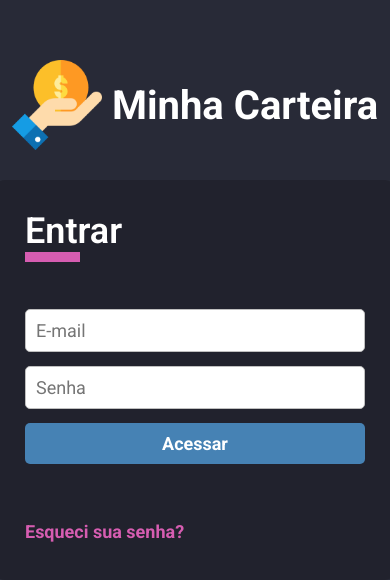
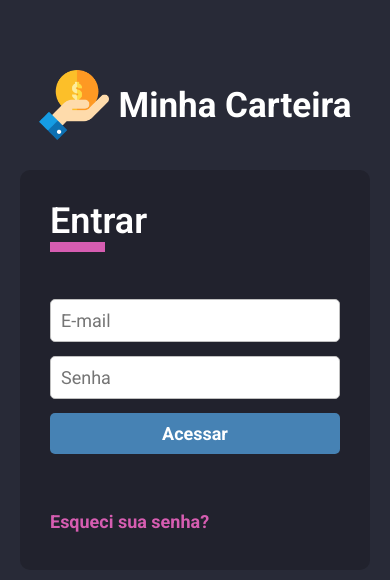
Before and after one commit to marcosjsfraga/minha-carteira, a React (Create React App) app: page / in a window 390 px wide. Shown: the part 102-682 px from the top of the page. Built offline with nearby package versions, Linux system fonts and the light colour scheme; a web font is replaced by a local one.

Commit message:
✨ responsive chages

```diff
--- a/src/components/DashCard/styles.ts
+++ b/src/components/DashCard/styles.ts
@@ -10,8 +10,6 @@
 
     margin: 10px 0;
 
-    overflow: hidden;
-
     background-color: ${props => props.color};
     color: #fff;
 
@@ -19,6 +17,7 @@
     padding: 10px 20px;
 
     position: relative;
+    overflow: hidden;
 
     > span {
         font-size: 24px;
@@ -49,4 +48,19 @@
         top: -20px;
         right: -20px;
     }
+
+    @media (max-width: 770px) {
+        > span {
+            font-size: 14px;
+        }
+
+        > h1 {
+            word-wrap: break-word;
+            font-size: 20px;
+        }
+    }
+
+    @media (max-width: 420px) {
+        width: 100%;
+    }
 `;
--- a/src/components/Layout/styles.ts
+++ b/src/components/Layout/styles.ts
@@ -11,4 +11,13 @@
         'AS CT';
 
     height: 100vh;
+
+    @media (max-width: 600px) {
+        grid-template-columns: 100%;
+        grid-template-rows: 70px auto;
+
+        grid-template-areas:
+            'HR'
+            'CT';
+    }
 `;
--- a/src/pages/SignIn/styles.ts
+++ b/src/pages/SignIn/styles.ts
@@ -44,17 +44,17 @@
     > span {
         color: ${props => props.theme.colors.black};
         margin-left: 10px;
-        font-size: 40px;
+        font-size: 35px;
         font-weight: 900;
     }
 
     > img {
-        width: 90px;
+        width: 70px;
     }
 `;
 
 export const Form = styled.form`
-    width: 400px;
+    width: 350px;
     height: 400px;
 
     padding: 30px;
```
